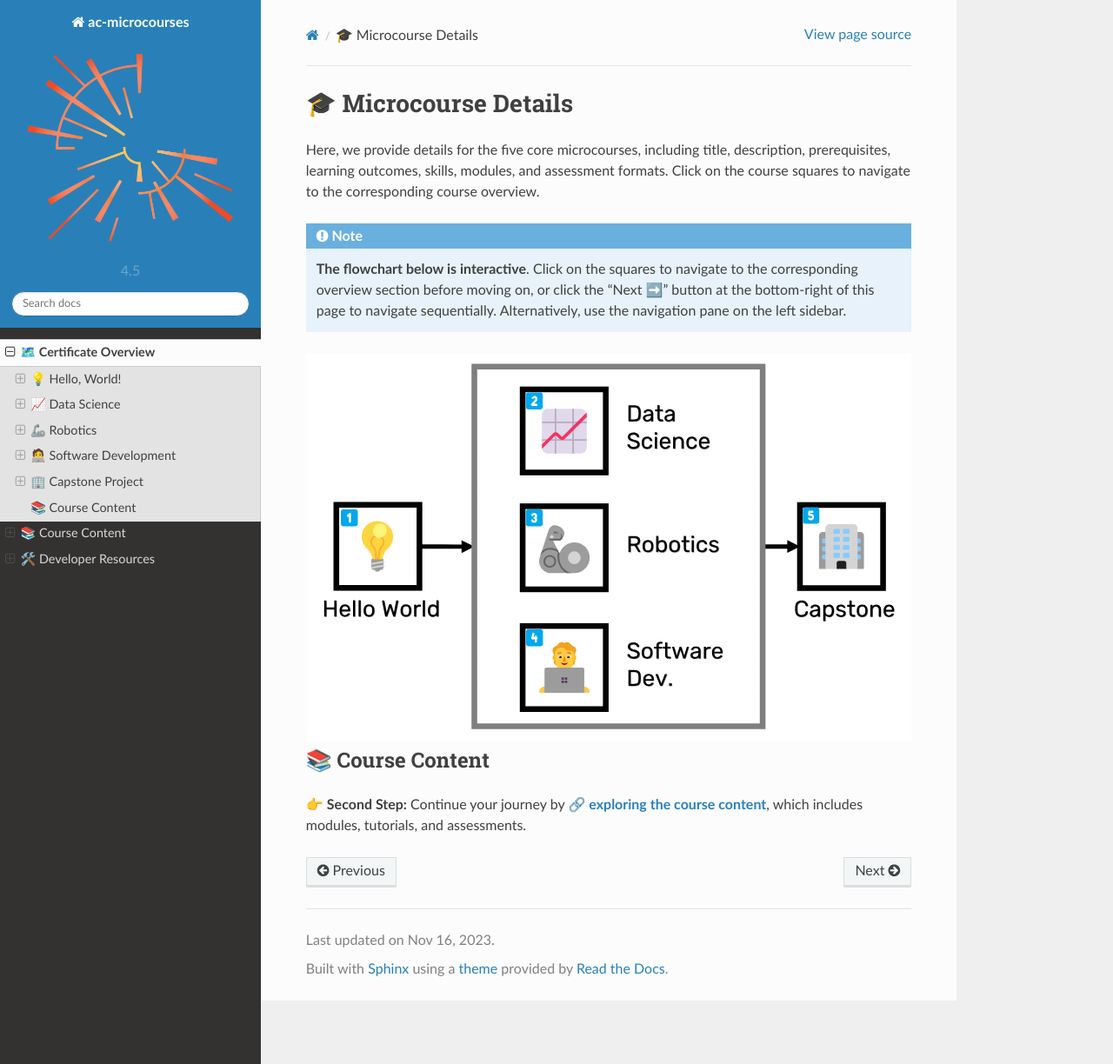
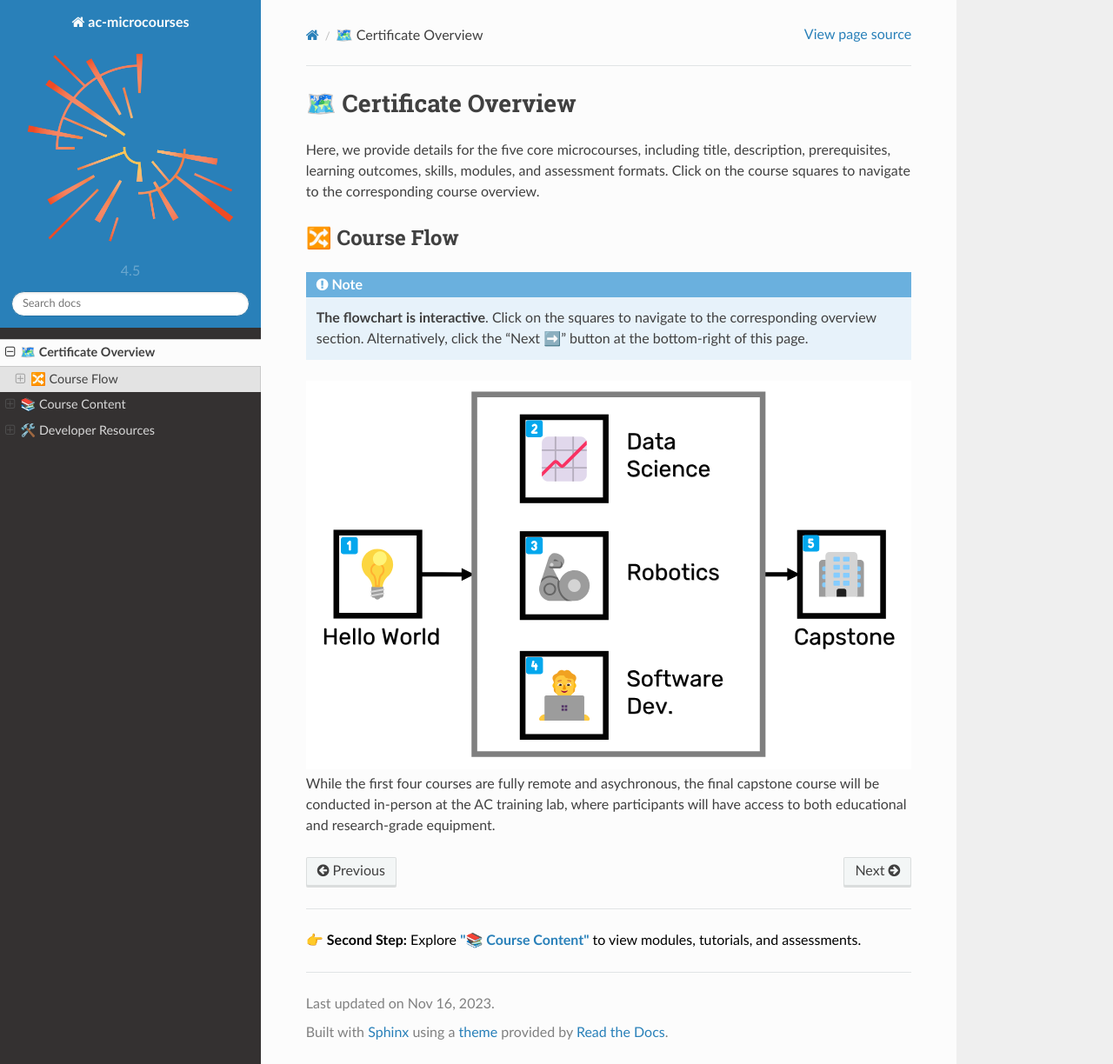
Before and after one commit to AccelerationConsortium/ac-microcourses, a Sphinx documentation site: the page built from docs/certificate-framework.md, in a window 1280 px wide and 1224 px high. Shown: the whole window at 87% size. Built offline with Sphinx 7.4.7 and the Read the Docs theme 2.0.0, drawn with Linux system fonts in a browser that asks for light colours.

Commit message:
Update certificate-framework.md
also includes the script for the custom footer

````diff
--- a/docs/certificate-framework.md
+++ b/docs/certificate-framework.md
@@ -1,13 +1,15 @@
-# 🎓 Microcourse Details
+# 🗺️ Certificate Overview
 
 Here, we provide details for the five core microcourses, including title, description, prerequisites, learning outcomes, skills, modules, and assessment formats. Click on the course squares to navigate to the corresponding course overview.
 
+## 🔀 Course Flow
+
 ```{note}
-**The flowchart below is interactive**. Click on the squares to navigate to the corresponding overview section before moving on, or click the "Next ➡️" button at the bottom-right of this page to navigate sequentially. Alternatively, use the navigation pane on the left sidebar.
+**The flowchart is interactive**. Click on the squares to navigate to the corresponding overview section. Alternatively, click the "Next ➡️" button at the bottom-right of this page.
 ```
 
 ```{raw} html
-:file: course-flowchart.svg
+:file: course-flowchart-viewbox.svg
 ```
 
 <!-- <div align="center">
@@ -27,10 +29,28 @@ Here, we provide details for the five core microcourses, including title, descri
 🏢 Capstone Project <courses/capstone/overview>
 ```
 
-## 📚 Course Content
+While the first four courses are fully remote and asychronous, the final capstone course will be conducted in-person at the AC training lab, where participants will have access to both educational and research-grade equipment.
 
-👉 **Second Step:** Continue your journey by [**🔗 exploring the course content**](course-content.md), which includes modules, tutorials, and assessments.
+<!-- ## 📚 Course Content
 
+👉 **Second Step:** After reviewing the courses, [**🔗 explore the course content**](course-content.md), which includes modules, tutorials, and assessments. -->
+
+
+
+```{raw} html
+<script>
+window.onload = function() {
+    var footer = document.querySelector('div[role="contentinfo"]');
+    if (footer) {
+        var p = document.createElement('p');
+        p.innerHTML = '👉 <strong>Second Step:</strong> Explore <strong><a href="course-content.html">"📚 Course Content"</a></strong> to view modules, tutorials, and assessments.<hr>';
+        p.style.color = 'black';
+        // Prepend the new paragraph to the footer
+        footer.insertBefore(p, footer.firstChild);
+    }
+}
+</script>
+```
 
 <!-- ```{raw} html
 course-flowchart.svg
@@ -72,3 +92,9 @@ courses/software-dev/overview
 
 courses/capstone/overview
 ``` -->
+
+<!-- ```{raw} html
+<div class="footer">
+    <p>👉 <strong>Second Step:</strong> After reviewing the courses, <a href="course-content.md"><strong>🔗 explore the course content</strong></a>, which includes modules, tutorials, and assessments.</p>
+</div>
+``` -->
````
